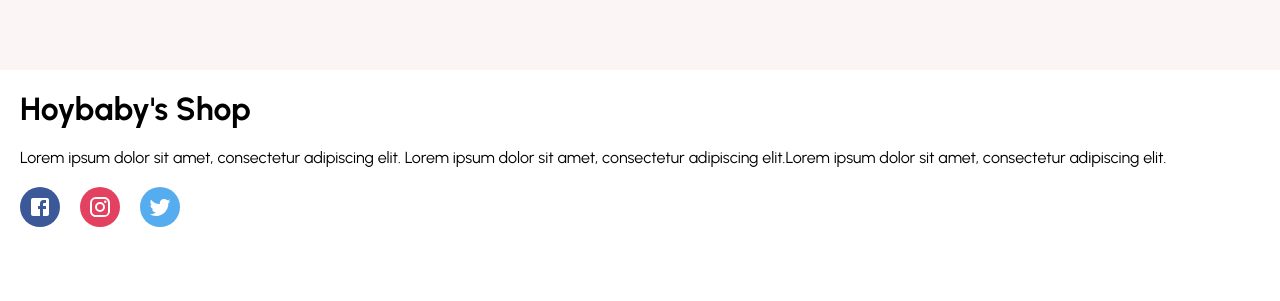
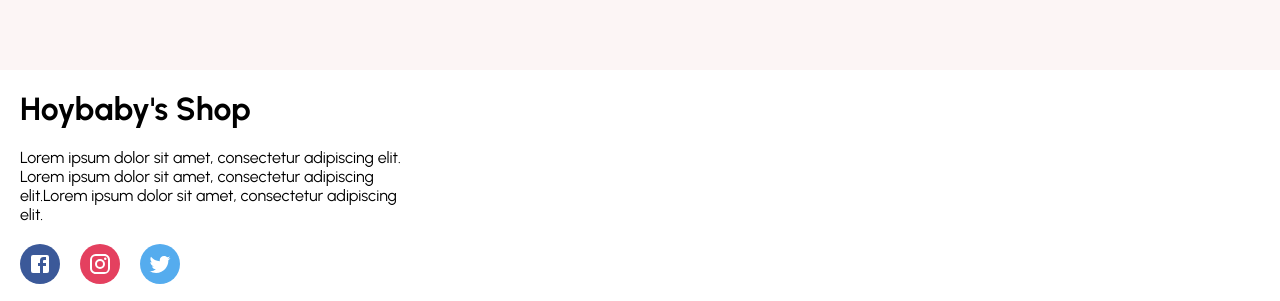
Before and after one commit to Hoybaby/React-ECommerce, a React (Create React App) app in the folder client/: page / in a window 1280 px wide. Shown: the part 2374-2675 px from the top of the page. Before the commit the page ends 2621 px from the top, so only its background shows below. Built offline with nearby package versions, Linux system fonts and the light colour scheme.

Commit message:
added some styling and the center

```diff
--- a/client/src/components/Footer/Footer.jsx
+++ b/client/src/components/Footer/Footer.jsx
@@ -1,7 +1,7 @@
 import { Facebook, Instagram, Twitter } from '@material-ui/icons';
 import React from 'react';
 
-import { Container, Description, Left, Logo, SocialContainer, SocialIcon } from './Footer.styles';
+import { Center, Container, Description, Left, Logo, Right, SocialContainer, SocialIcon } from './Footer.styles';
 
 const Footer = () => {
     return (
@@ -24,8 +24,11 @@ const Footer = () => {
                         <Twitter/>
                     </SocialIcon>
                 </SocialContainer>
+            </Left>
+            <Center>
 
-            </Left>
+            </Center>
+            <Right></Right>
         </Container>
     )
 }
--- a/client/src/components/Footer/Footer.styles.js
+++ b/client/src/components/Footer/Footer.styles.js
@@ -42,8 +42,14 @@ export const SocialIcon = styled.div`
 
 export const Center = styled.div`
     flex:1;
+    padding: 20px;
+`;
+
+export const Title = styled.h1`
+
 `;
 // -------------------------------------------right-------------------------------------------
 export const Right = styled.div`
     flex:1;
+    padding: 20px;
 `;
```
